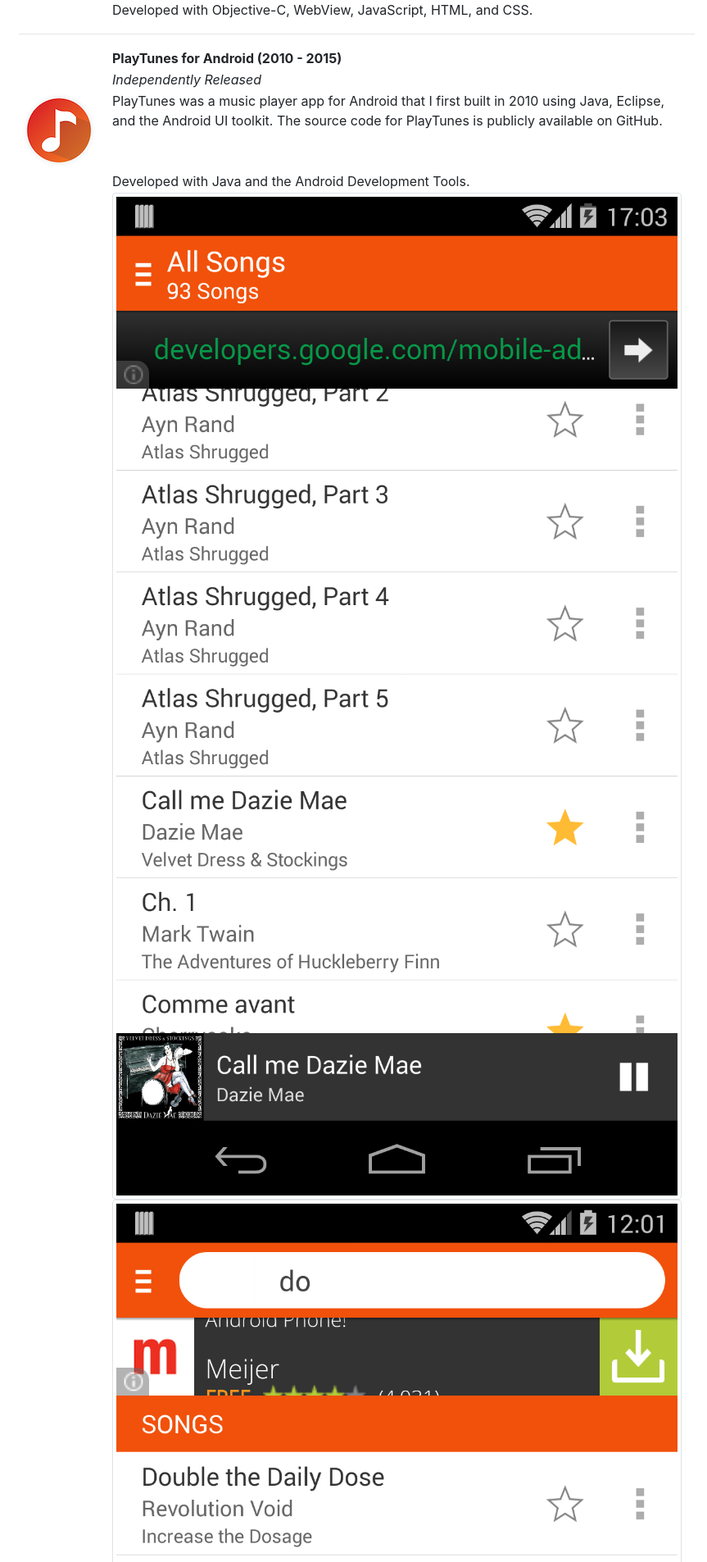
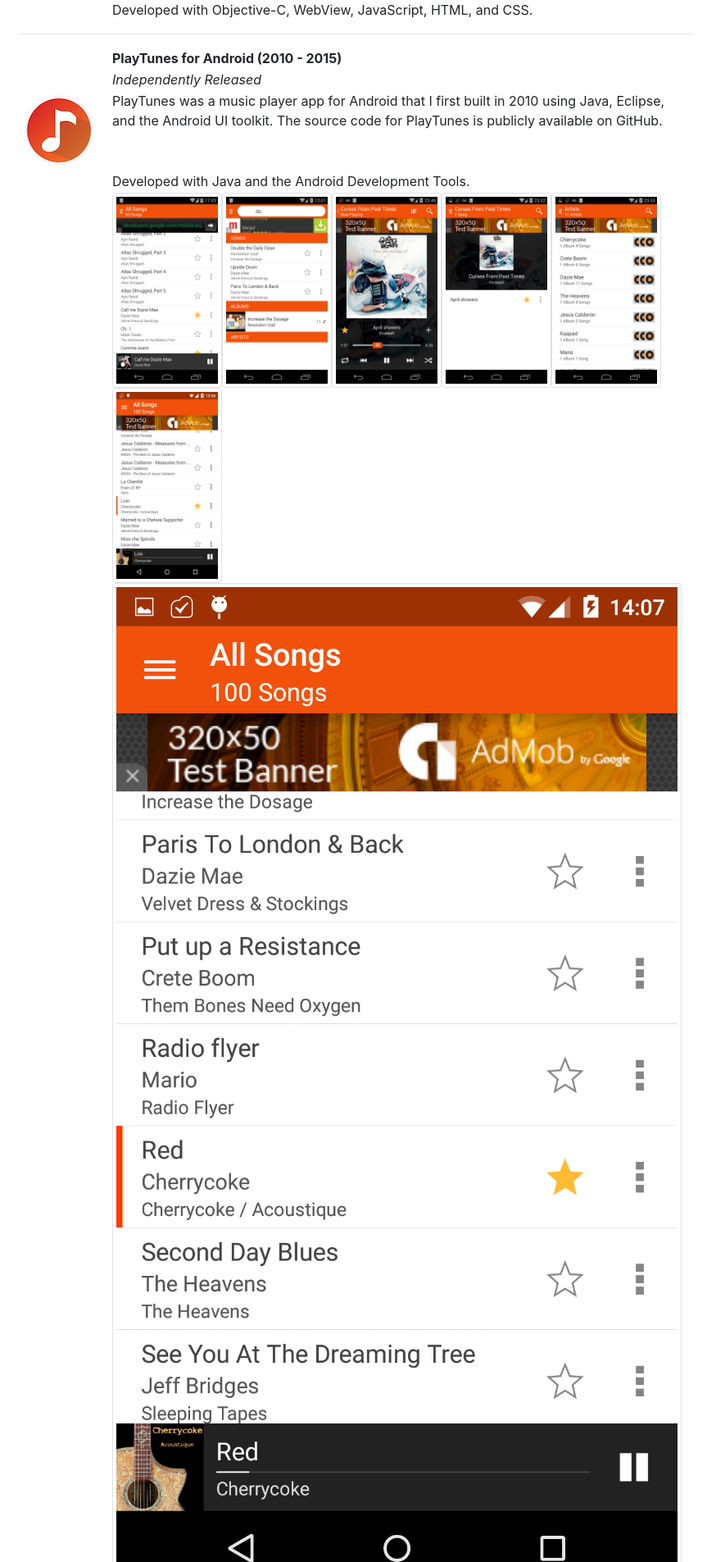
Before and after one commit to jeffington/jeffington.github.io, a Jekyll site: the page built from projects/index.md, in a window 1280 px wide. Shown: the part 719-2624 px from the top of the page at 82% size, without its empty margins (347-1210 px from the left). Built offline with Jekyll 4.4.1, drawn with Linux system fonts in a browser that asks for light colours.

Commit message:
Shrunk the screenshots

```diff
--- a/projects/index.md
+++ b/projects/index.md
@@ -51,7 +51,7 @@ title: Projects
 ||_Independently Released_|
 |![PlayTunes App Icon](/assets/images/projects/playtunes/playtunes3-app-icon-96.png)|PlayTunes was a music player app for Android that I first built in 2010 using Java, Eclipse, and the Android UI toolkit. The source code for PlayTunes is publicly available on GitHub.|
 ||Developed with Java and the Android Development Tools.|
-||<img src="/assets/images/projects/playtunes/screenshot-1.png" alt="" class="img-thumbnail"><img src="/assets/images/projects/playtunes/screenshot-2.png" alt="" class="img-thumbnail"><img src="/assets/images/projects/playtunes/screenshot-3.png" alt="" class="img-thumbnail"><img src="/assets/images/projects/playtunes/screenshot-4.png" alt="" class="img-thumbnail"><img src="/assets/images/projects/playtunes/screenshot-5.png" alt="" class="img-thumbnail"><img src="/assets/images/projects/playtunes/screenshot-6.png" alt="" class="img-thumbnail"><img src="/assets/images/projects/playtunes/screenshot-7.png" alt="" class="img-thumbnail"><img src="/assets/images/projects/playtunes/screenshot-8.png" alt="" class="img-thumbnail">|
+||<img src="/assets/images/projects/playtunes/screenshot-1.png" alt="" class="img-thumbnail" style="width: 134px; height:238px;"><img src="/assets/images/projects/playtunes/screenshot-2.png" alt="" class="img-thumbnail" style="width: 134px; height:238px;"><img src="/assets/images/projects/playtunes/screenshot-3.png" alt="" class="img-thumbnail" style="width: 134px; height:238px;"><img src="/assets/images/projects/playtunes/screenshot-4.png" alt="" class="img-thumbnail" style="width: 134px; height:238px;"><img src="/assets/images/projects/playtunes/screenshot-5.png" alt="" class="img-thumbnail" style="width: 134px; height:238px;"><img src="/assets/images/projects/playtunes/screenshot-6.png" alt="" class="img-thumbnail" style="width: 134px; height:238px;"><img src="/assets/images/projects/playtunes/screenshot-7.png" alt="" class="img-thumbnail"><img src="/assets/images/projects/playtunes/screenshot-8.png" alt="" class="img-thumbnail" style="width: 134px; height:238px;">|
 
 ---
 
```
